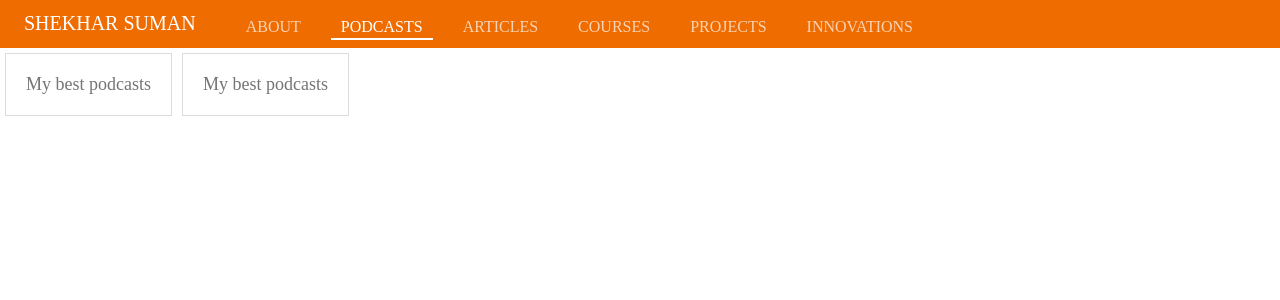
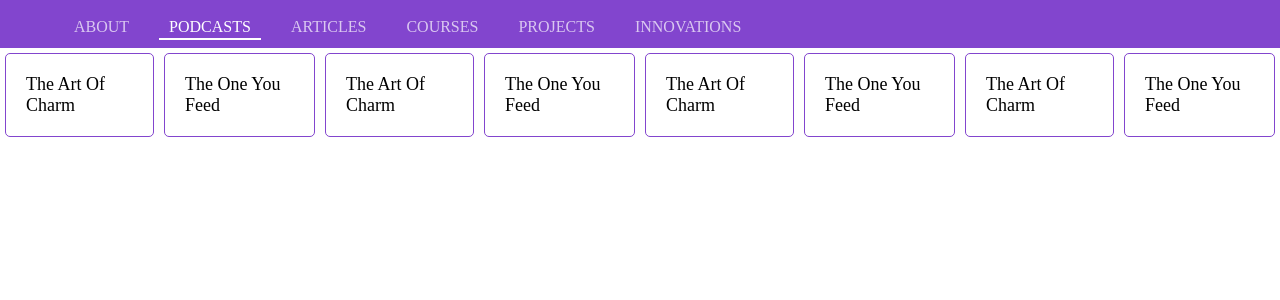
Before and after one commit to shekhar90/shekhar, an Angular app: page / in a window 1280 px wide. Shown: the top 300 px of the page. Built offline with nearby package versions, Linux system fonts and the light colour scheme.

Commit message:
color theme

```diff
--- a/src/app/app.component.css
+++ b/src/app/app.component.css
@@ -1,5 +1,6 @@
 .header-row-wrapper {
-    background: #ef6c00;
+    background: #8245CE;
+    /* #ef6c00; */
     display: flex;
     height: 48px;
     padding: 0 24px;
@@ -56,6 +57,7 @@
 .podcast-card-wrapper {
     padding: 20px;
     margin: 5px;
-    color: rgb(117, 117, 117);
-    border: 1px solid gainsboro;
+    color: #000;
+    border: 1px solid #8245CE;
+    border-radius: 5px;
 }
--- a/src/app/app.component.html
+++ b/src/app/app.component.html
@@ -1,6 +1,6 @@
 <div class="header-row-wrapper ss-l-font">
     <div class="name-wrapper">
-        <a>SHEKHAR SUMAN</a>
+        <!-- <a>SHEKHAR SUMAN</a> -->
     </div>
     <div class="header-container">
         <nav>
@@ -29,9 +29,27 @@
 </div>
 <div class="body-wrapper ss-xl-font">
     <div class="podcast-card-wrapper">
-        My best podcasts
+        The Art Of Charm
     </div>
     <div class="podcast-card-wrapper">
-        My best podcasts
+        The One You Feed
+    </div>
+    <div class="podcast-card-wrapper">
+        The Art Of Charm
+    </div>
+    <div class="podcast-card-wrapper">
+        The One You Feed
+    </div>
+    <div class="podcast-card-wrapper">
+        The Art Of Charm
+    </div>
+    <div class="podcast-card-wrapper">
+        The One You Feed
+    </div>
+    <div class="podcast-card-wrapper">
+        The Art Of Charm
+    </div>
+    <div class="podcast-card-wrapper">
+        The One You Feed
     </div>
 </div>
```
